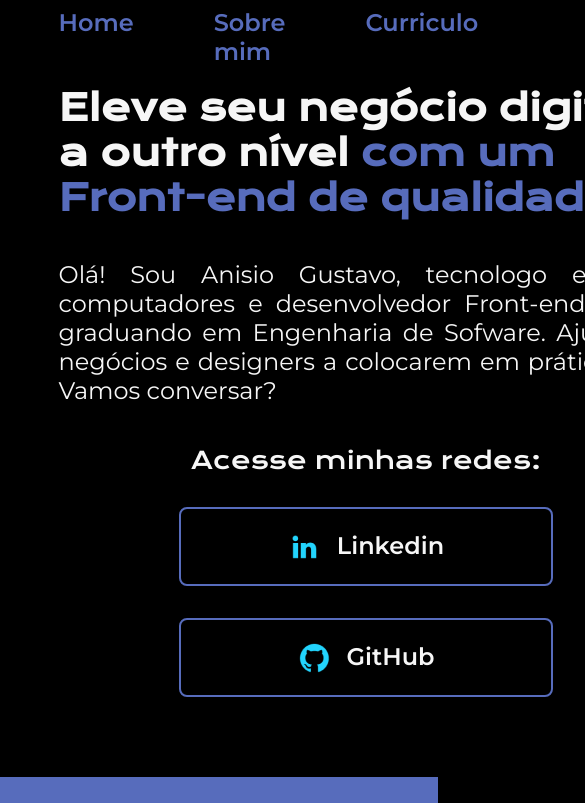
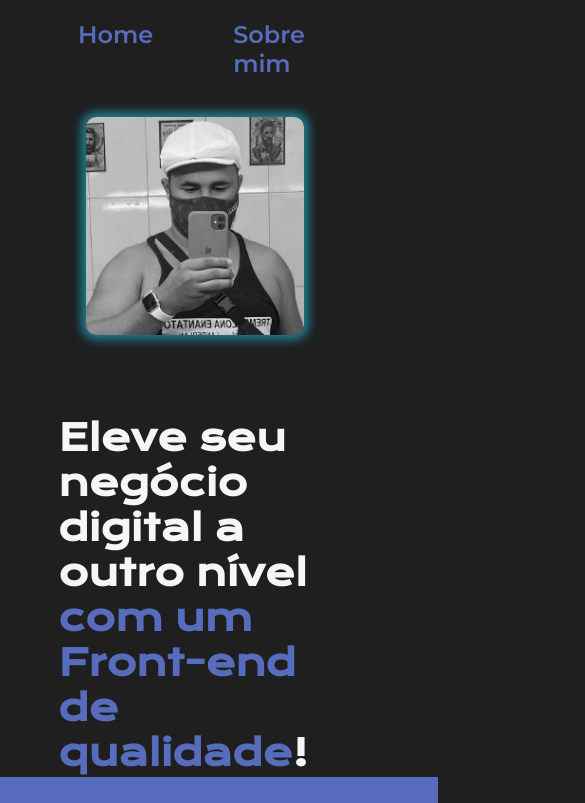
Before and after one commit to devadossantos/Portifolio-devadossantos, a plain HTML site: page index.html in a window 390 px wide. Shown: the top 803 px of the page, 585 px wide, since content can reach past the window. Drawn offline with nearby package versions, Linux system fonts and the light colour scheme.

Commit message:
atualização

```diff
--- a/css/style.css
+++ b/css/style.css
@@ -8,6 +8,9 @@
 
      --fonte-primaria: 'Krona One', sans-serif;
      --fonte-secundaria: 'Montserrat', sans-serif;
+
+     --fonte-tamanho-1: 1.5rem;
+     --fonte-tamanho-2: 2.25rem;
 }
 
 *{
@@ -28,7 +31,7 @@ body{
     color: var(--cor-tercearia);
     font-family: var(--fonte-secundaria);
     font-weight: 600;
-    font-size: 24px;
+    font-size: var(--fonte-tamanho-1);
     text-decoration: none;
 }
 .color{
@@ -39,9 +42,10 @@ body{
     justify-content: space-between;
     padding: 5% 15%;
     align-items: center;
+    gap:80px;
 }
 .a_conteudo{
-    width: 615px;
+    width: 50%;
     display: flex;
     flex-direction: column;
     gap: 40px;
@@ -49,15 +53,15 @@ body{
 }
 .a_titulo{
 
-    font-size: 36px;
+    font-size: var(--fonte-tamanho-2);
     font-family: var(--fonte-primaria);
 }
 .a_texto{
 
-    font-size: 24px;
+    font-size: var(--fonte-tamanho-1);
     font-family: var(--fonte-secundaria);
     text-align: justify;
-    width: 700px;
+    width: 100%;
 }
 .a_link{
     display: flex;
@@ -69,7 +73,7 @@ body{
 .a_subtitulo{
        font-family: var(--fonte-primaria);
        font-weight: 400;
-       font-size: 24px;
+       font-size: var(--fonte-tamanho-1);
 }
 .a_btn{
     display: flex;
@@ -77,11 +81,11 @@ body{
     gap: 16px;
     text-decoration: none;
     color: var(--cor-primaria);
-    font-size: 24px;
+    font-size: var(--fonte-tamanho-1);
     padding: 21.5px 0;
     font-family: var(--fonte-secundaria);
     border-radius: 8px;
-    width: 370px;
+    width: 50%;
     text-align: center;
     font-weight:600;
     color: var(--cor-secundaria);
@@ -94,13 +98,14 @@ body{
 .foto{
     box-shadow: 0px 0px 10px 5px  #22d5fd82;
     border-radius: 10px;
+    width: 50%;
 }
 .rodape{
     background-color: var(--cor-tercearia);
     font-family: var(--fonte-secundaria);
     text-align: center;
     color: var(--cor-primaria);
-    padding: 24px;
+    padding: var(--fonte-tamanho-1);
     position: fixed;
     bottom: 0;
     width: 100vw;
@@ -123,3 +128,39 @@ body{
     text-decoration: none;
     color: var(--cor-tercearia);
 }
+
+
+@media (max-width: 1200px){
+
+
+    .apresentacao{
+        display: flex;
+        flex-direction: column-reverse;
+        padding: 5% 15%;
+        align-items: center;
+        gap:80px;
+    }
+    .a_conteudo{
+        width:100%;
+    }
+    .foto{
+        width: 80%;
+    }
+    .barra_navegacao{
+        display: flex;
+        padding: 5% 20%
+    }
+}
+
+@media (max-width: 750px){
+
+    body{
+        background-color: rgb(31, 31, 31);
+    }
+    .a_conteudo{
+        width:100%;
+    }
+    .foto{
+        width: 80%;
+    }
+}
--- a/index.html
+++ b/index.html
@@ -11,7 +11,6 @@
         <nav class="barra_navegacao">
             <a href="./index.html" class="bnav">Home</a>
             <a href="/about.html" class="bnav">Sobre mim</a>
-            <a href="/curriculo.html" class="bnav">Curriculo</a>
         </nav>
     </header>
     <main class="apresentacao">
```
Also changed, not shown: about.html (+3 -1 lines), curriculo.html (deleted, +0 -39 lines).
